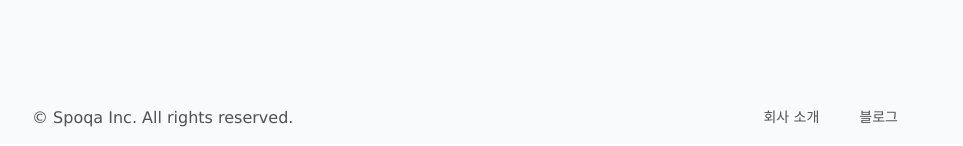
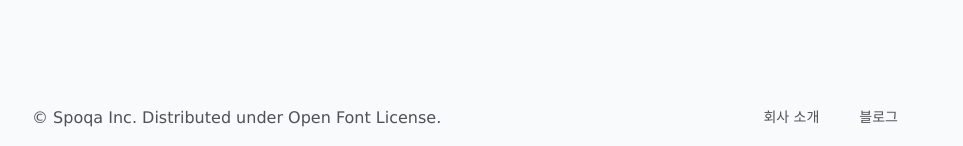
Before and after one commit to spoqa/spoqa-han-sans, a Jekyll site: the page built from index.html, in a window 1280 px wide and 1400 px high, scrolled down 6623 px. Shown: the part 1251-1397 px from the top of the window, without its empty margins (158-1121 px from the left). Built offline with Jekyll 4.4.1, drawn with Linux system fonts in a browser that asks for light colours; nearby versions of some CDN libraries; some web fonts are replaced.

Commit message:
Some rights reserved

```diff
--- a/_layouts/default.html
+++ b/_layouts/default.html
@@ -51,7 +51,7 @@
       {{ content }}
     <footer class="topnav footer">
       <div class="fixed-container row">
-        <div class="brand-logo">© Spoqa Inc. All rights reserved.</div>
+        <div class="brand-logo">© Spoqa Inc. Distributed under <a href="http://scripts.sil.org/OFL">Open Font License</a>.</div>
         <ul class="topnav-tabs">
           <li><a class="topnav-tab" href="http://www.spoqa.com/">회사 소개</a></li>
           <li><a class="topnav-tab" href="http://spoqa.github.io/">블로그</a></li>
--- a/css/style.scss
+++ b/css/style.scss
@@ -474,8 +474,9 @@ section h3 {
   &.topnav {
     height: auto;
     border-bottom: none;
-    .topnav-tabs li a.topnav-tab {
+    a {
       border-bottom: none;
+      color: inherit;
 
       &:hover {
         border-bottom: none;
```
